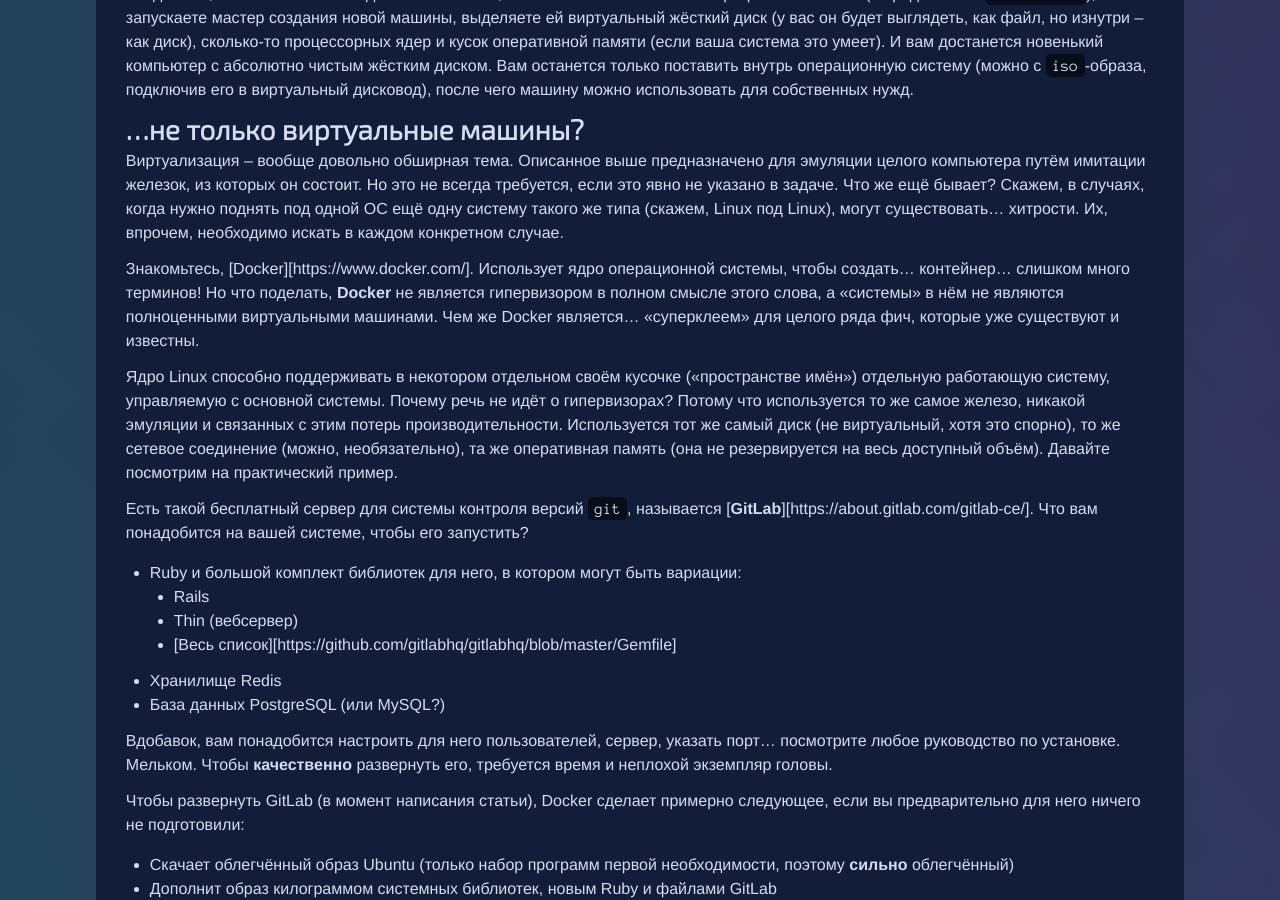
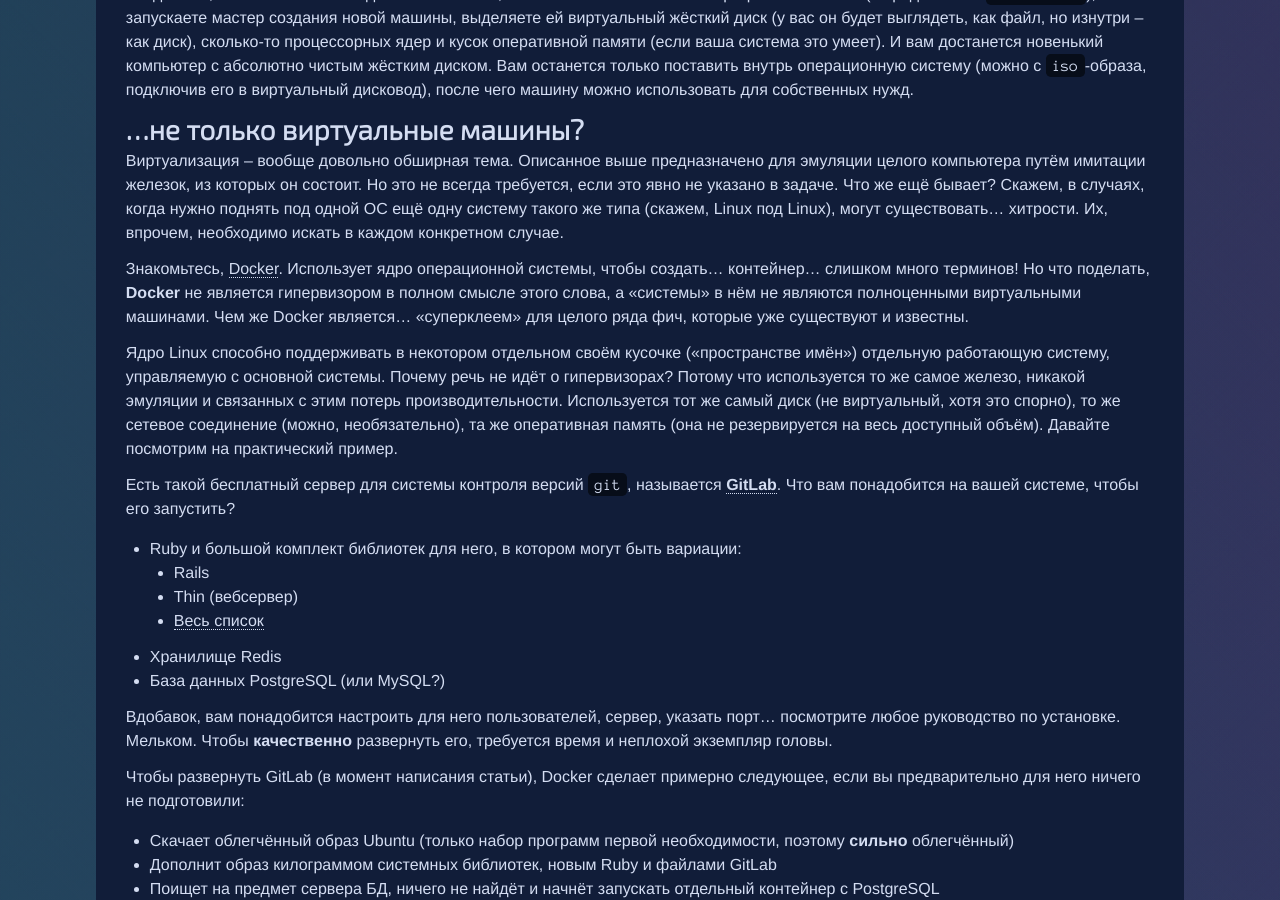
Before and after one commit to D-side/d-side.github.io, a Jekyll site: the page built from _posts/2014-10-14-virtualizing-stuff.md, in a window 1280 px wide and 900 px high, scrolled down 1754 px. Built offline with Jekyll 4.4.1, drawn with Linux system fonts in a browser that asks for light colours; comment, search, counter and statistics services are not loaded.

Commit message:
Broken links, huh

```diff
--- a/_posts/2014-10-14-virtualizing-stuff.md
+++ b/_posts/2014-10-14-virtualizing-stuff.md
@@ -51,16 +51,16 @@
 
 Виртуализация -- вообще довольно обширная тема. Описанное выше предназначено для эмуляции целого компьютера путём имитации железок, из которых он состоит. Но это не всегда требуется, если это явно не указано в задаче. Что же ещё бывает? Скажем, в случаях, когда нужно поднять под одной ОС ещё одну систему такого же типа (скажем, Linux под Linux), могут существовать... хитрости. Их, впрочем, необходимо искать в каждом конкретном случае.
 
-Знакомьтесь, [Docker][https://www.docker.com/]. Использует ядро операционной системы, чтобы создать... контейнер... слишком много терминов! Но что поделать, **Docker** не является гипервизором в полном смысле этого слова, а "системы" в нём не являются полноценными виртуальными машинами. Чем же Docker является... "суперклеем" для целого ряда фич, которые уже существуют и известны.
+Знакомьтесь, [Docker](https://www.docker.com/). Использует ядро операционной системы, чтобы создать... контейнер... слишком много терминов! Но что поделать, **Docker** не является гипервизором в полном смысле этого слова, а "системы" в нём не являются полноценными виртуальными машинами. Чем же Docker является... "суперклеем" для целого ряда фич, которые уже существуют и известны.
 
 Ядро Linux способно поддерживать в некотором отдельном своём кусочке ("пространстве имён") отдельную работающую систему, управляемую с основной системы. Почему речь не идёт о гипервизорах? Потому что используется то же самое железо, никакой эмуляции и связанных с этим потерь производительности. Используется тот же самый диск (не виртуальный, хотя это спорно), то же сетевое соединение (можно, необязательно), та же оперативная память (она не резервируется на весь доступный объём). Давайте посмотрим на практический пример.
 
-Есть такой бесплатный сервер для системы контроля версий `git`, называется [**GitLab**][https://about.gitlab.com/gitlab-ce/]. Что вам понадобится на вашей системе, чтобы его запустить?
+Есть такой бесплатный сервер для системы контроля версий `git`, называется [**GitLab**](https://about.gitlab.com/gitlab-ce/). Что вам понадобится на вашей системе, чтобы его запустить?
 
  * Ruby и большой комплект библиотек для него, в котором могут быть вариации:
    * Rails
    * Thin (вебсервер)
-   * [Весь список][https://github.com/gitlabhq/gitlabhq/blob/master/Gemfile]
+   * [Весь список](https://github.com/gitlabhq/gitlabhq/blob/master/Gemfile)
  * Хранилище Redis
  * База данных PostgreSQL (или MySQL?)
 
```
